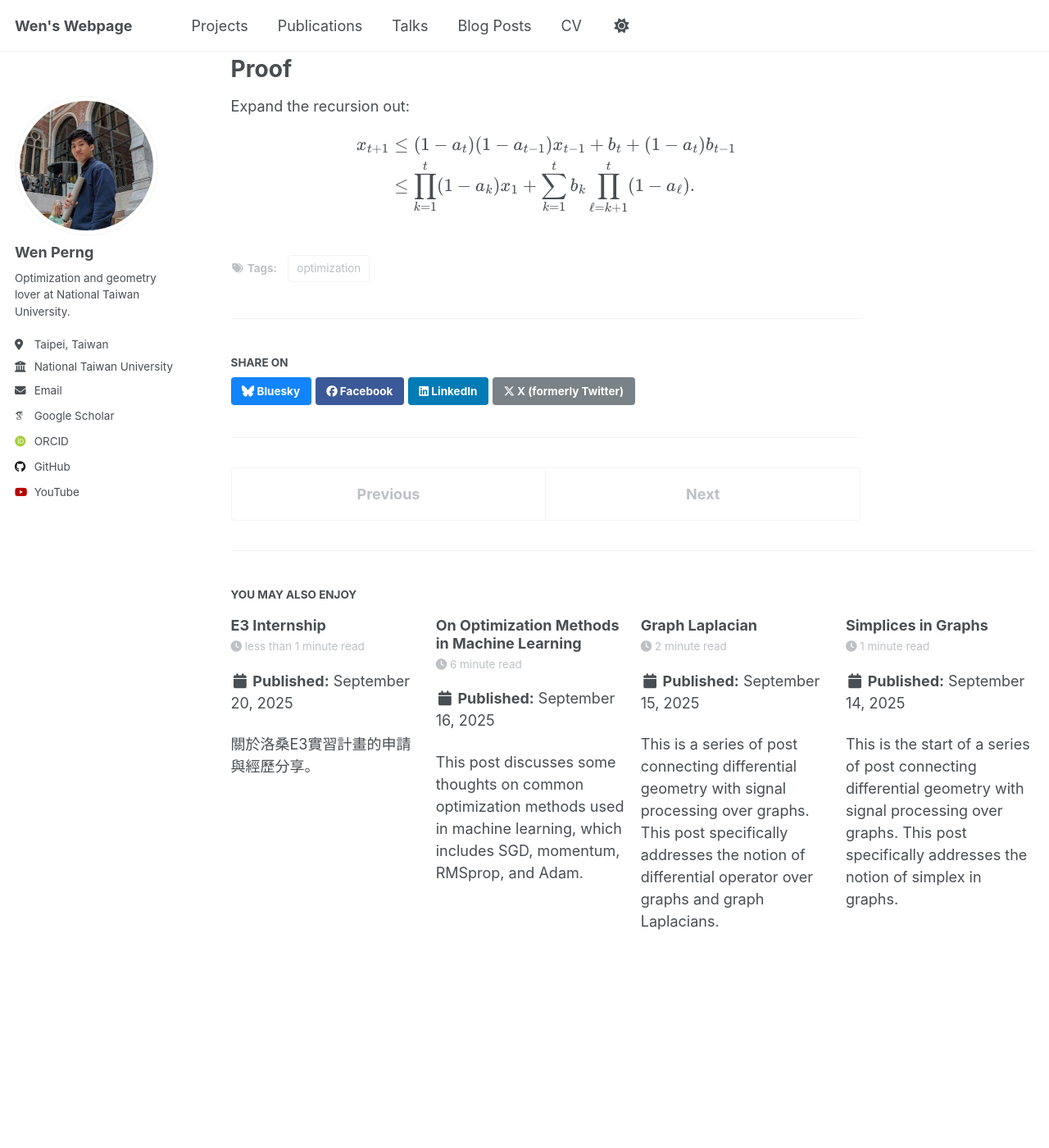
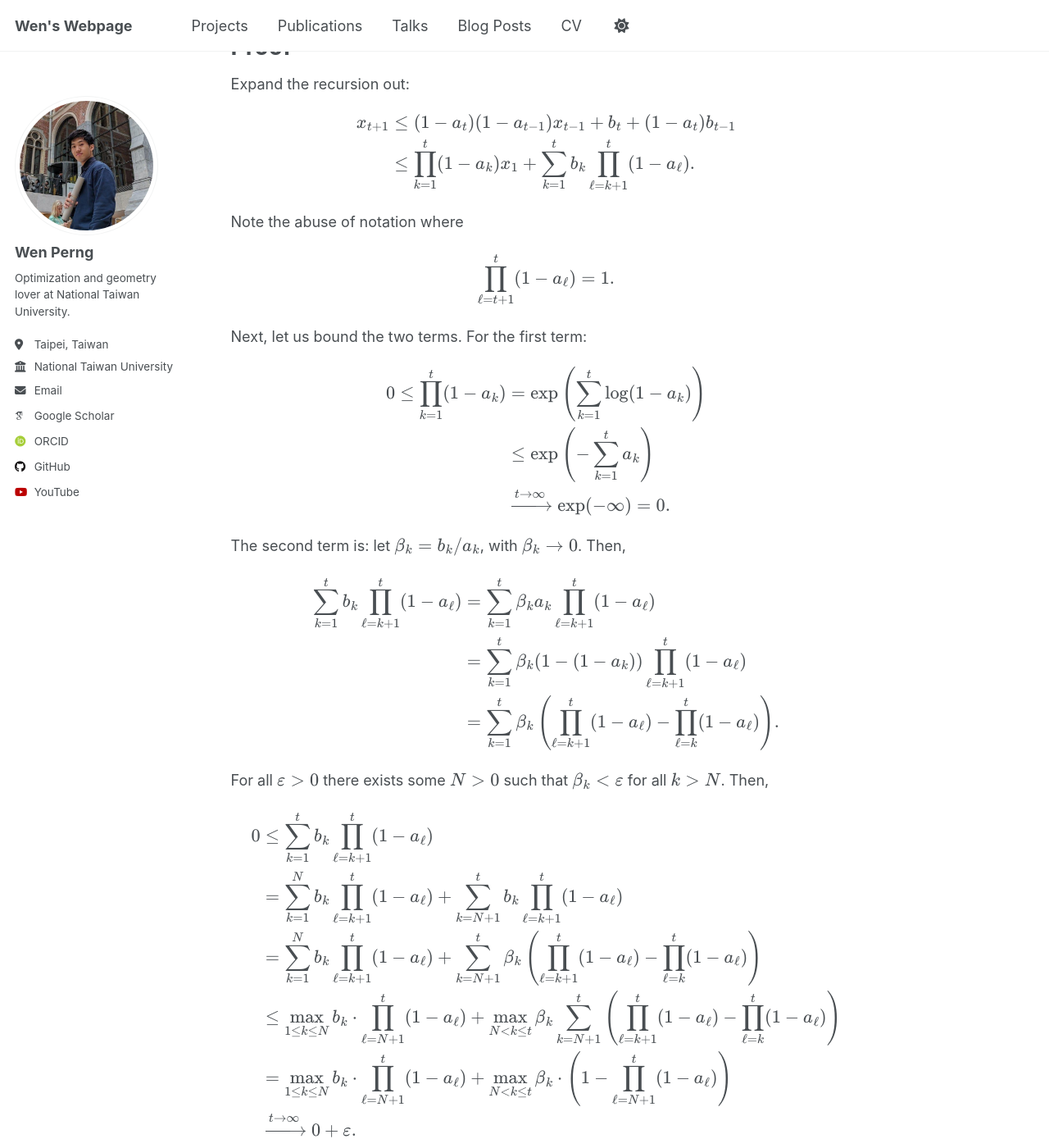
Before and after one commit to WenPerng/WenPerng.github.io, a Jekyll site: the page built from _posts/2025-09-17-blog-post.md, in a window 1280 px wide and 1400 px high, scrolled down 1591 px. Shown: the whole window at 82% size. Built offline with Jekyll 4.4.1, drawn with Linux system fonts in a browser that asks for light colours; some web fonts are replaced; a script that is not in the unit is left out; some of the changed text lies outside the part shown.

Commit message:
file structure change

```diff
--- a/_posts/2025-09-17-blog-post.md
+++ b/_posts/2025-09-17-blog-post.md
@@ -77,8 +77,7 @@ $$
 
 ---
 
-This result is an excerpt from "Introduction to Optimization" by B. Poljak. This post is to adapt the proof there to a more clear version. However, I will only be showing the result for the first condition, as the second one that gives explicit convergence rate is not relevant to me.
-
+This result is an excerpt from "Introduction to Optimization" by B. Poljak. This post is to adapt the proof of the first part there to a more clear version. The second part is already pretty clearly written, so I'll not include it.
 
 # Proof
 Expand the recursion out:
@@ -91,3 +90,49 @@ $$
 \end{aligned}
 $$
 </p>
+Note the abuse of notation where
+<p>
+
+$$
+\prod_{\ell=t+1}^{t} (1-a_\ell) = 1.
+$$
+</p>
+
+Next, let us bound the two terms. For the first term:
+<p>
+
+$$
+\begin{align*}
+    0 \le \prod_{k=1}^{t} (1 - a_k) &= \exp\left(\sum_{k=1}^{t} \log (1 - a_k)\right) \\
+    &\le \exp\left( - \sum_{k=1}^{t} a_k\right) \\
+    &\xrightarrow{t\rightarrow\infty} \exp(-\infty) = 0.
+\end{align*}
+$$
+</p>
+
+The second term is: let \\(\beta _k = b _k / a _k\\), with \\(\beta _k\rightarrow 0\\). Then,
+<p>
+
+$$
+\begin{align*}
+    \sum_{k=1}^{t} b_k \prod_{\ell=k+1}^{t} (1 - a_\ell) &= \sum_{k=1}^{t} \beta_k a_k \prod_{\ell = k+1}^{t} (1-a_\ell) \\
+    &= \sum_{k=1}^{t} \beta_k (1-(1-a_k)) \prod_{\ell = k+1}^{t} (1-a_\ell) \\
+    &= \sum_{k=1}^{t} \beta_k \left(\prod_{\ell=k+1}^{t} (1-a_\ell) - \prod_{\ell =k}^{t} (1-a_\ell)\right).
+\end{align*}
+$$
+</p>
+For all \\(\varepsilon > 0\\) there exists some \\(N>0\\) such that \\(\beta_k < \varepsilon\\) for all \\(k > N\\). Then,
+<p>
+
+$$
+\begin{align*}
+    0 &\le \sum_{k=1}^{t} b_k \prod_{\ell=k+1}^{t} (1 - a_\ell) \\
+    &= \sum_{k=1}^{N} b_k \prod_{\ell=k+1}^{t} (1 - a_\ell) + \sum_{k=N+1}^{t} b_k \prod_{\ell=k+1}^{t} (1 - a_\ell) \\
+    &= \sum_{k=1}^{N} b_k \prod_{\ell=k+1}^{t} (1 - a_\ell) + \sum_{k=N+1}^{t} \beta_k \left(\prod_{\ell=k+1}^{t} (1 - a_\ell) - \prod_{\ell=k}^{t} (1 - a_\ell)\right) \\
+    &\le \max_{1\le k\le N}b_k \cdot \prod_{\ell = N+1}^{t} (1-a_\ell) + \max_{N < k\le t} \beta_k \sum_{k=N+1}^{t} \left(\prod_{\ell=k+1}^{t} (1 - a_\ell) - \prod_{\ell=k}^{t} (1 - a_\ell)\right) \\
+    &= \max_{1\le k\le N}b_k \cdot \prod_{\ell = N+1}^{t} (1-a_\ell) + \max_{N < k\le t} \beta_k \cdot \left(1 - \prod_{\ell=N+1}^{t} (1 - a_\ell)\right) \\
+    &\xrightarrow{t\rightarrow\infty} 0 + \varepsilon.
+\end{align*}
+$$
+</p>
+Hence, we have successfully bounded the series.
```
Also changed, not shown: _posts/2025-09-18-blog-post.md (added, +8 -0 lines), _posts/2025-08/2025-08-21-blog-post.md (renamed from _posts/2025-08-21-blog-post.md), _posts/2025-08/2025-08-22-blog-post.md (renamed from _posts/2025-08-22-blog-post.md), _posts/2025-08/2025-08-23-blog-post.md (renamed from _posts/2025-08-23-blog-post.md), _posts/2025-08/2025-08-24-blog-post.md (renamed from _posts/2025-08-24-blog-post.md), _posts/2025-08/2025-08-25-blog-post.md (renamed from _posts/2025-08-25-blog-post.md), _posts/2025-08/2025-08-26-blog-post.md (renamed from _posts/2025-08-26-blog-post.md), _posts/2025-08/2025-08-27-blog-post.md (renamed from _posts/2025-08-27-blog-post.md), _posts/2025-08/2025-08-28-blog-post.md (renamed from _posts/2025-08-28-blog-post.md), _posts/2025-08/2025-08-29-blog-post.md (renamed from _posts/2025-08-29-blog-post.md), _posts/2025-08/2025-08-30-blog-post.md (renamed from _posts/2025-08-30-blog-post.md), _posts/2025-08/2025-08-31-blog-post.md (renamed from _posts/2025-08-31-blog-post.md).
